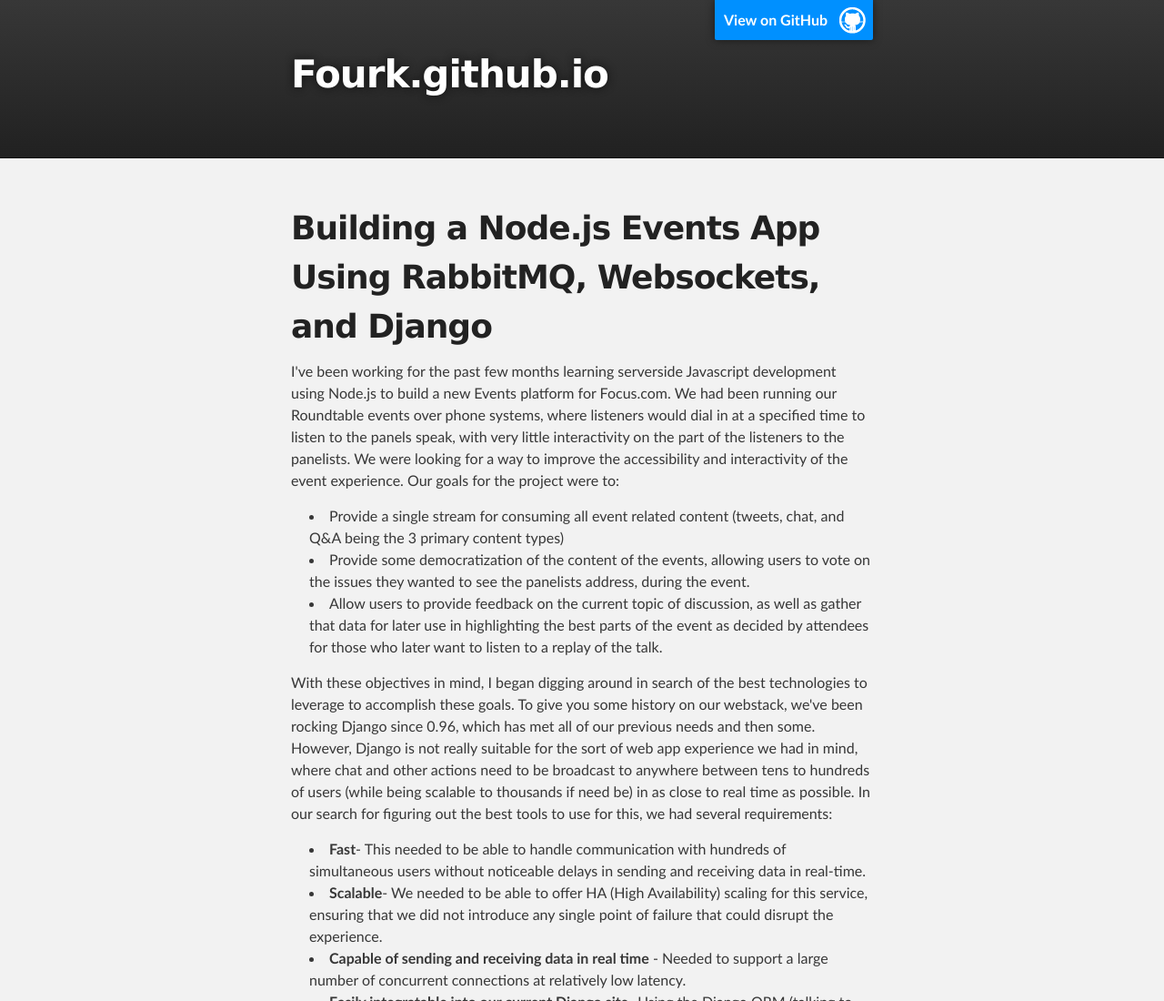
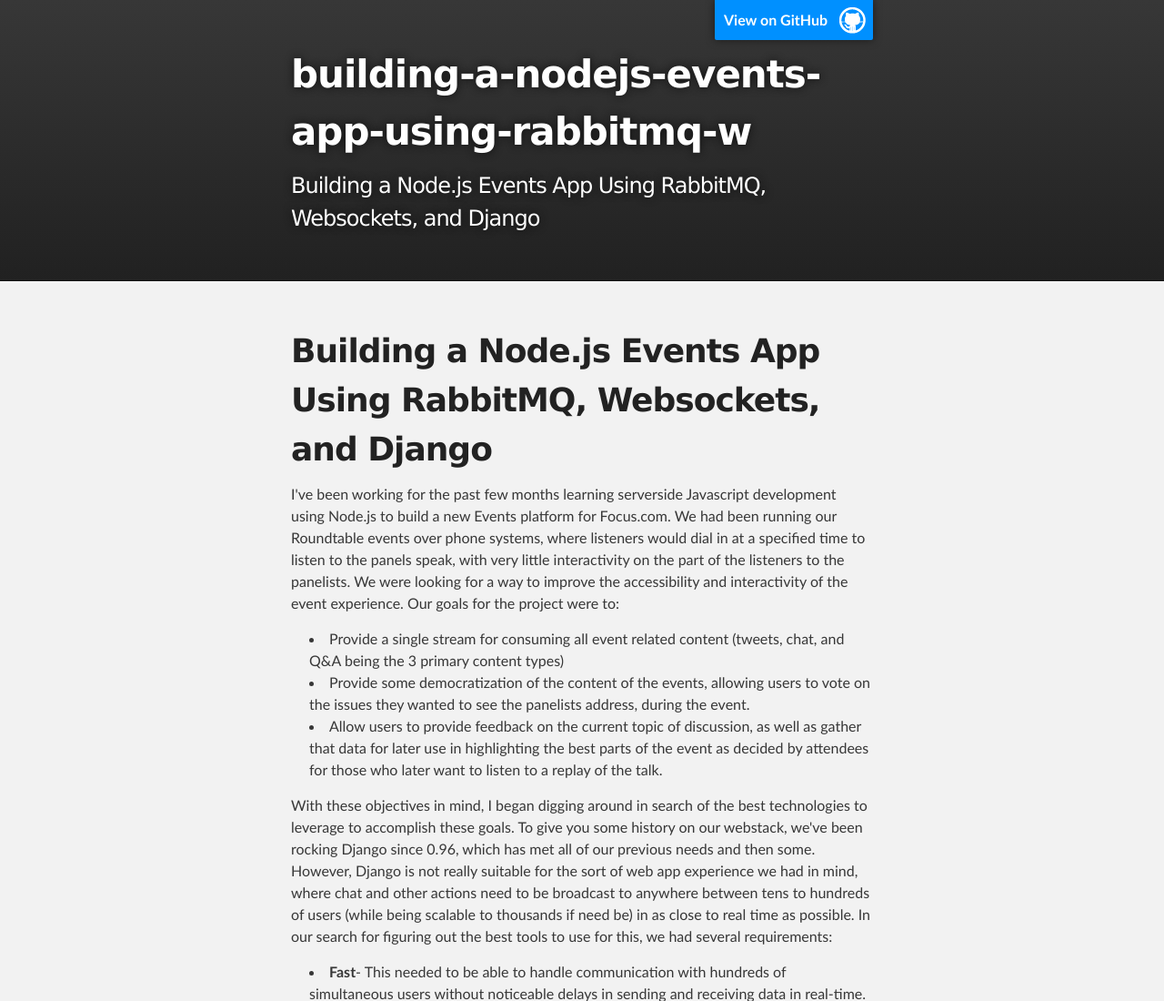
Before and after one commit to fourk/fourk.github.io, a plain HTML site: page index.html in a window 1280 px wide. Shown: the top 1100 px of the page at 91% size. Drawn offline with Linux system fonts and the light colour scheme.

Commit message:
Replace master branch with page content via GitHub

```diff
--- a/index.html
+++ b/index.html
@@ -4,11 +4,11 @@
   <head>
     <meta charset='utf-8' />
     <meta http-equiv="X-UA-Compatible" content="chrome=1" />
-    <meta name="description" content="Fourk.github.io : " />
+    <meta name="description" content="building-a-nodejs-events-app-using-rabbitmq-w : Building a Node.js Events App Using RabbitMQ, Websockets, and Django" />
 
     <link rel="stylesheet" type="text/css" media="screen" href="stylesheets/stylesheet.css">
 
-    <title>Fourk.github.io</title>
+    <title>building-a-nodejs-events-app-using-rabbitmq-w</title>
   </head>
 
   <body>
@@ -18,8 +18,8 @@
         <header class="inner">
           <a id="forkme_banner" href="https://github.com/fourk">View on GitHub</a>
 
-          <h1 id="project_title">Fourk.github.io</h1>
-          <h2 id="project_tagline"></h2>
+          <h1 id="project_title">building-a-nodejs-events-app-using-rabbitmq-w</h1>
+          <h2 id="project_tagline">Building a Node.js Events App Using RabbitMQ, Websockets, and Django</h2>
 
         </header>
     </div>
```
Also changed, not shown: params.json (+1 -1 lines).
